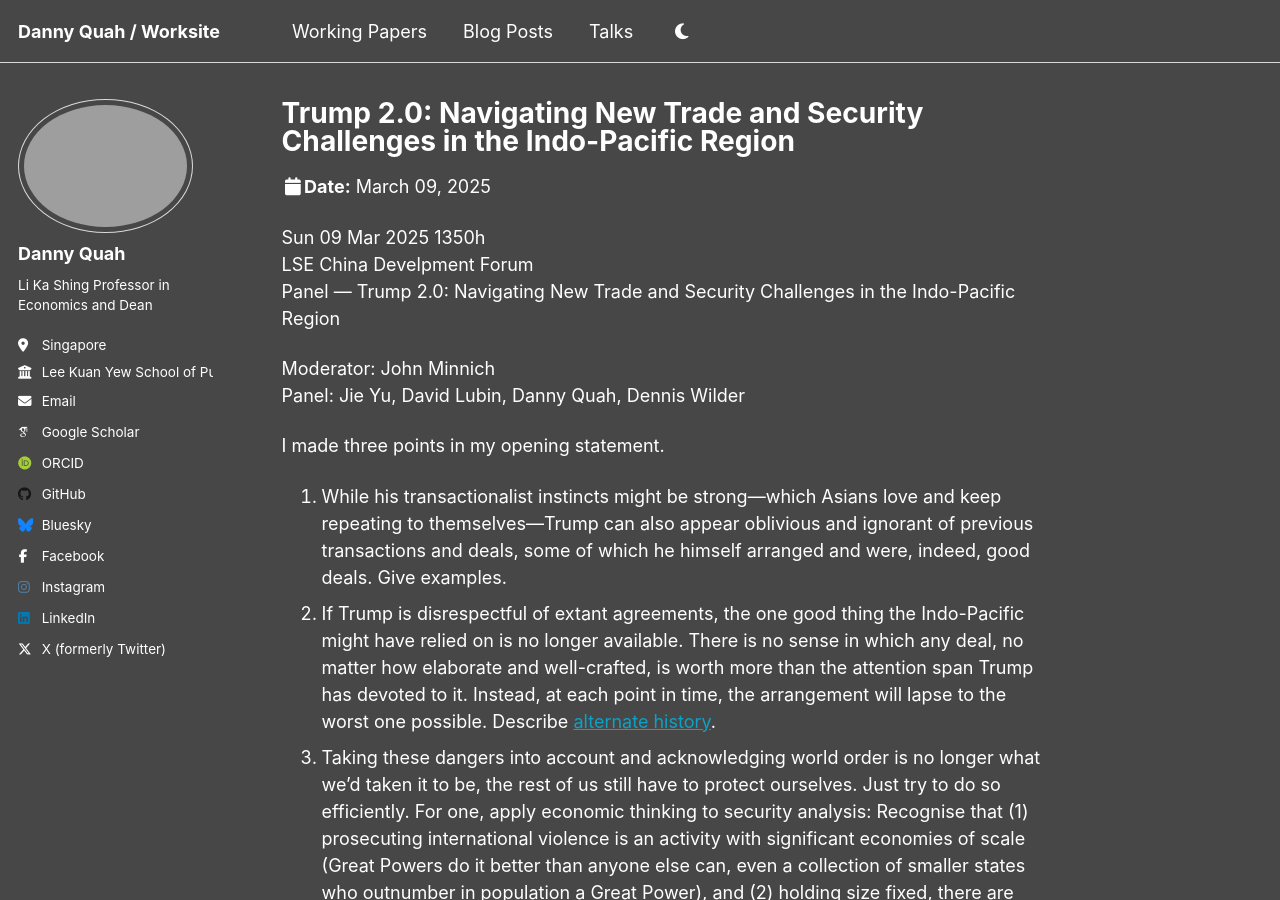
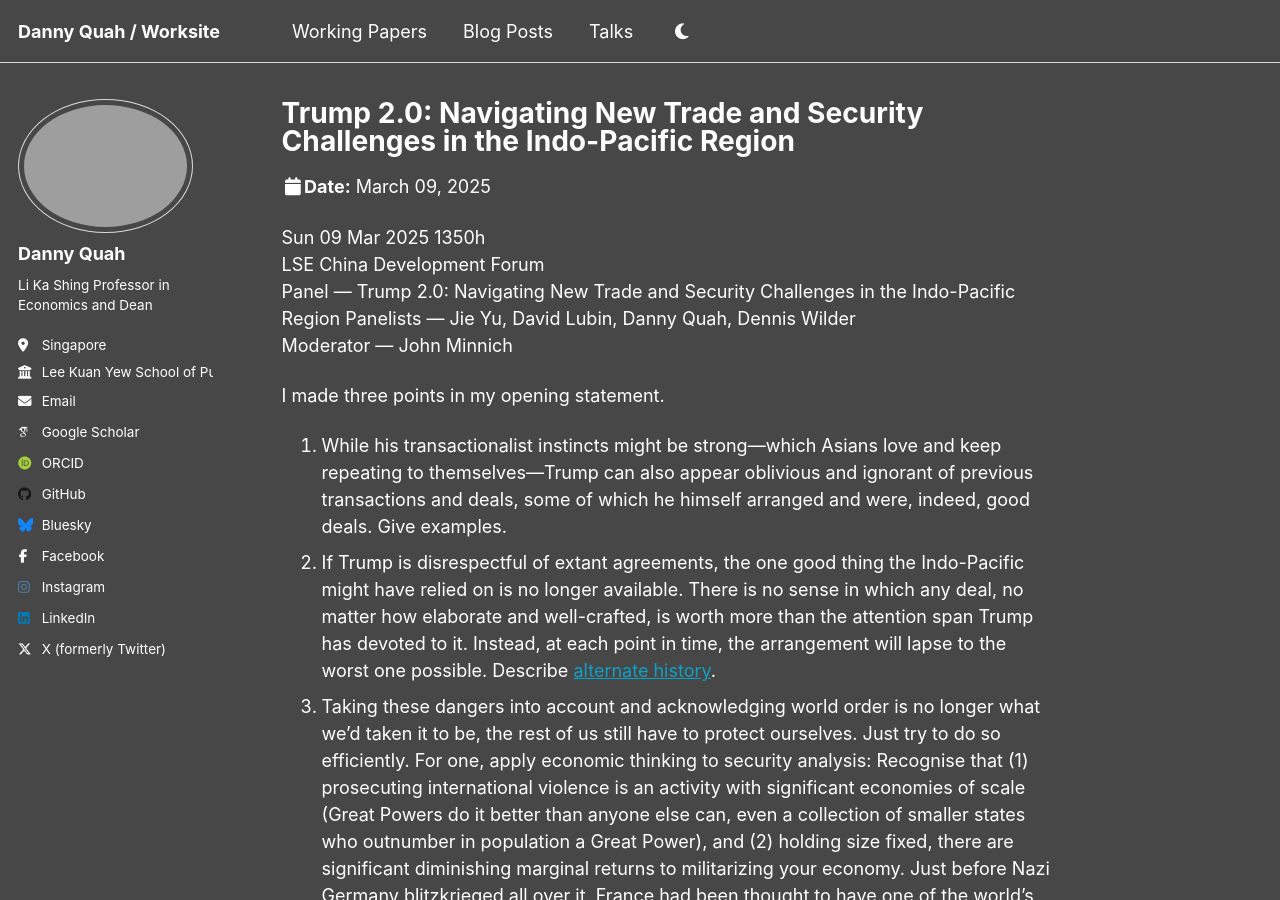
Before and after one commit to DannyQuah/DannyQuah.github.io, a Jekyll site: the page built from _talks/2025-03-09-1350-Panel-navigating-new-challenges-Indo-Pacific-LSE-CDF.md, in a window 1280 px wide and 900 px high. Built offline with Jekyll 4.4.1, drawn with Linux system fonts in a browser that asks for light colours; some web fonts are replaced.

```diff
--- a/_talks/2025-03-09-1350-Panel-navigating-new-challenges-Indo-Pacific-LSE-CDF.md
+++ b/_talks/2025-03-09-1350-Panel-navigating-new-challenges-Indo-Pacific-LSE-CDF.md
@@ -11,11 +11,10 @@ location: "London, England, UK"
 fileName: 2025-03-09-1350-Panel-navigating-new-challenges-Indo-Pacific-LSE-CDF.md
 ---
 Sun 09 Mar 2025 1350h
-LSE China Develpment Forum
+LSE China Development Forum
 Panel --- Trump 2.0: Navigating New Trade and Security Challenges in the Indo-Pacific Region
-
-Moderator: John Minnich
-Panel:  Jie Yu, David Lubin, Danny Quah, Dennis Wilder
+Panelists ---  Jie Yu, David Lubin, Danny Quah, Dennis Wilder
+Moderator --- John Minnich
 
 I made three points in my opening statement.
 1.  While his transactionalist instincts might be strong---which Asians love and keep repeating to themselves---Trump can also appear oblivious and ignorant of previous transactions and deals, some of which he himself arranged and were, indeed, good deals.  Give examples.
```
Also changed, not shown: other parts of _talks/2025-03-09-1350-Panel-navigating-new-challenges-Indo-Pacific-LSE-CDF.md (+1 -1 lines), _talks/2025-03-05-0945-Panel-Evolving-International-System-Trends-Tokyo-IMF.md (added, +54 -0 lines), _talks/2025-03-09-1045-Keynote-Cooperation-without-Collaboration-LSE-CDF.md (+3 -4 lines).
